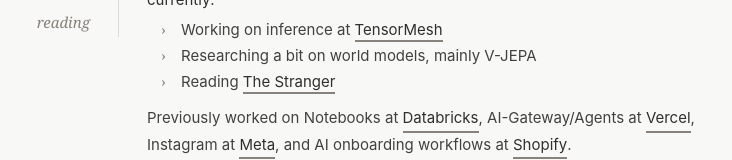
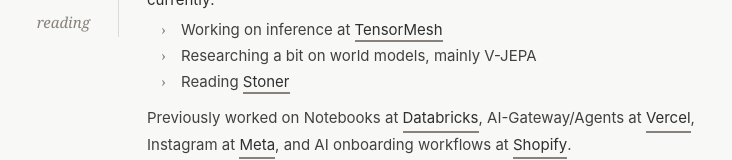
Before and after one commit to benyebai/Ben-Website, a Next.js app: page / in a window 1280 px wide. Shown: the part 158-318 px from the top of the page, without its empty margins (275-1007 px from the left). Built offline with nearby package versions, Linux system fonts and the light colour scheme; a web font is replaced by a local one.

Commit message:
update reading list

```diff
--- a/app/page.jsx
+++ b/app/page.jsx
@@ -117,7 +117,8 @@ export default function Home() {
             <ListPanel
               title="Reading"
               items={[
-                { href: "#", title: "The Stranger", meta: "current" },
+                { href: "#", title: "Stoner", meta: "current" },
+                { href: "#", title: "The Stranger", meta: "05.2026" },
                 { href: "#", title: "When Breath Becomes Air", meta: "05.2026" },
                 { href: "#", title: "The Alchemist", meta: "05.2026" },
               ]}
@@ -151,7 +152,7 @@ function AboutPanel() {
           </li>
           <li>Researching a bit on world models, mainly V-JEPA</li>
           <li>
-            Reading <strong>The Stranger</strong>
+            Reading <strong>Stoner</strong>
           </li>
         </ul>
       </div>
```
